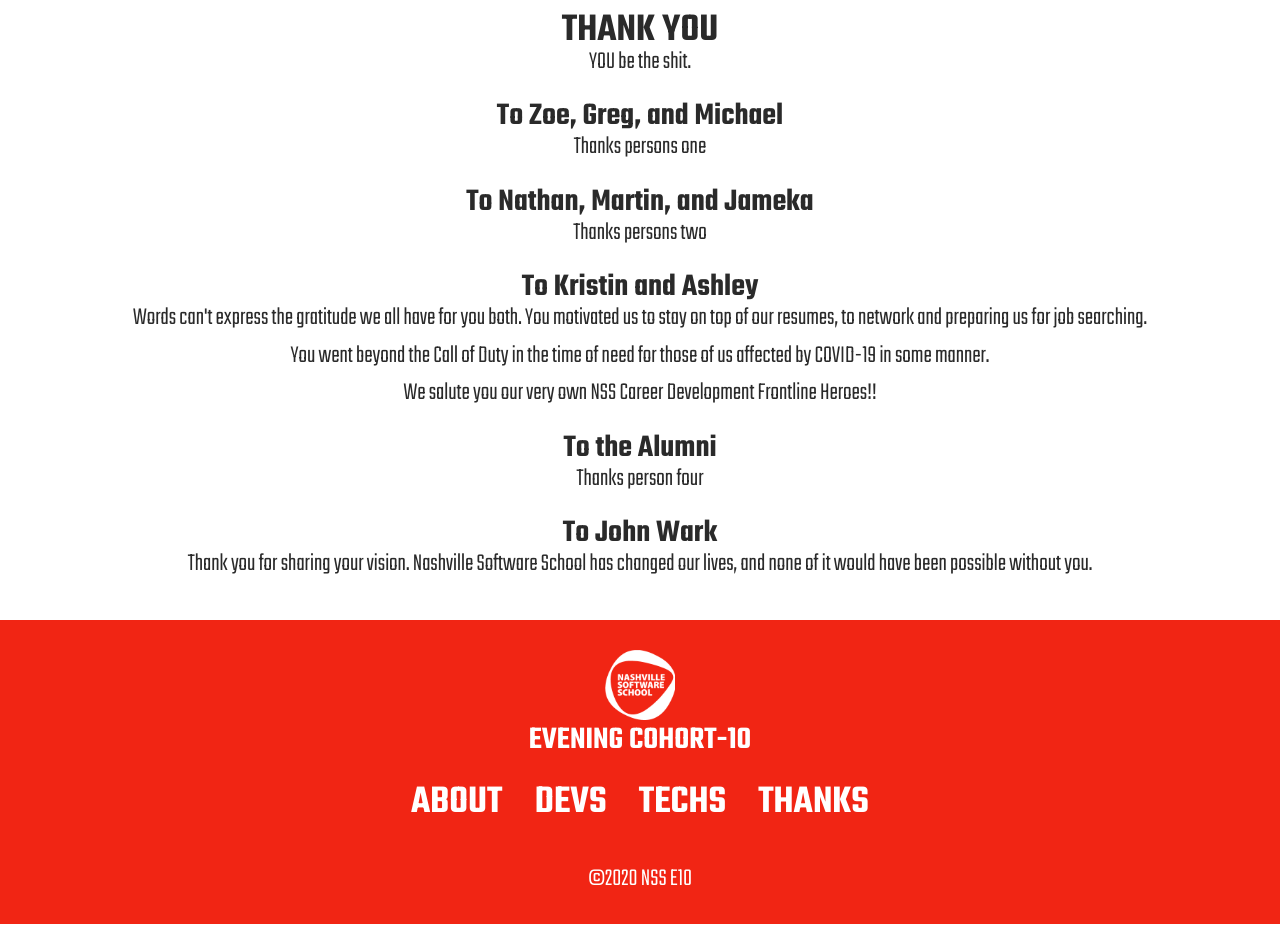
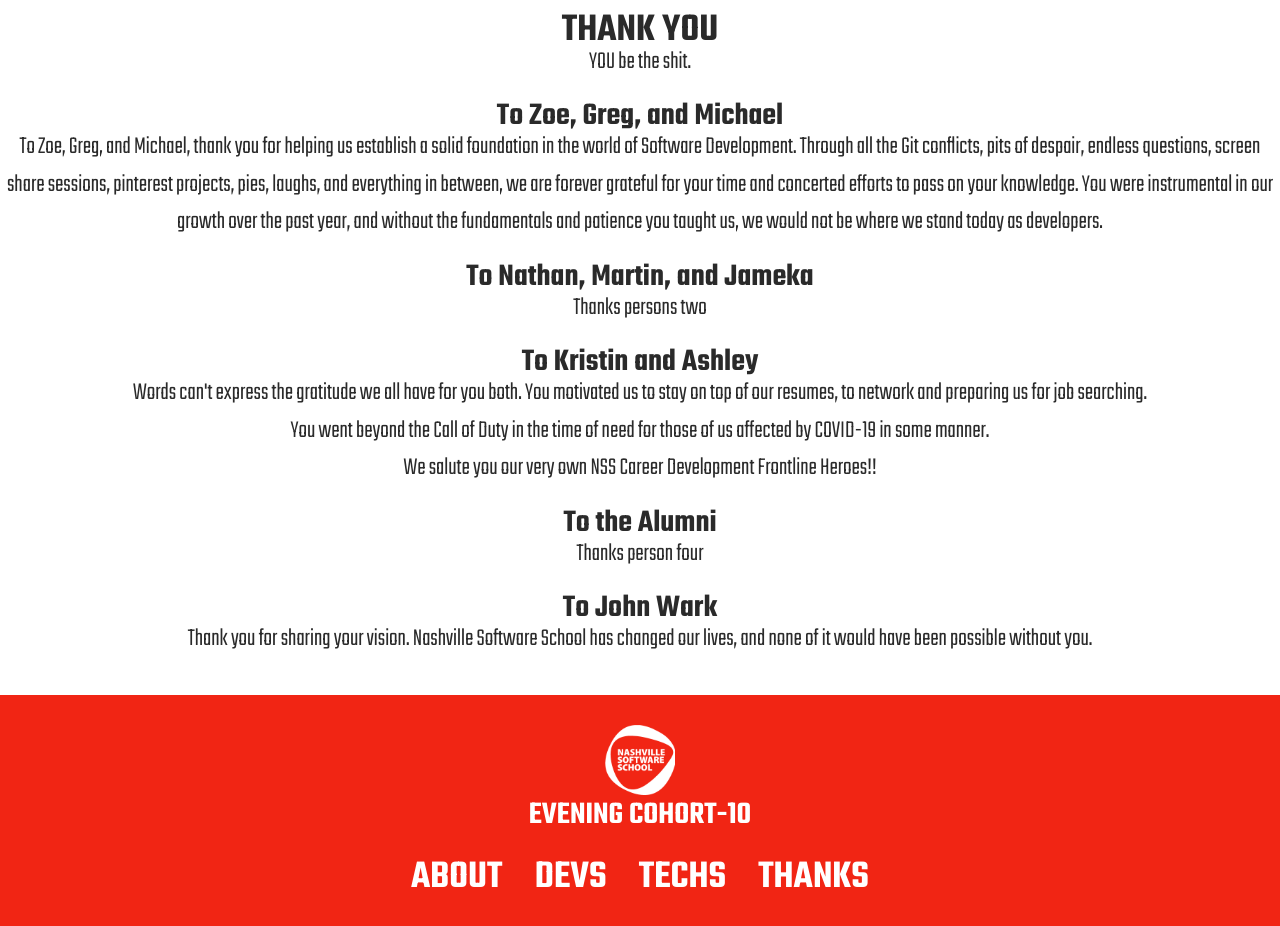
Before and after one commit to nss-evening-cohort-10/E10-Website, a website built with webpack: page src/index.html in a window 1280 px wide. Shown: the part 1420-2346 px from the top of the page. Built offline with nearby package versions, Linux system fonts and the light colour scheme.

Commit message:
first draft of thank front end complete. Waiting on feedback via slack from rest of the cohort

```diff
--- a/src/index.html
+++ b/src/index.html
@@ -98,7 +98,7 @@
     <h1>THANK YOU</h1>
     <p>YOU be the shit.</p>
     <h2>To Zoe, Greg, and Michael</h2>
-    <p>Thanks persons one</p>
+    <p>To Zoe, Greg, and Michael, thank you for helping us establish a solid foundation in the world of Software Development. Through all the Git conflicts, pits of despair, endless questions, screen share sessions, pinterest projects, pies, laughs, and everything in between, we are forever grateful for your time and concerted efforts to pass on your knowledge. You were instrumental in our growth over the past year, and without the fundamentals and patience you taught us, we would not be where we stand today as developers.  </p>
     <h2>To Nathan, Martin, and Jameka</h2>
     <p>Thanks persons two</p>
     <h2>To Kristin and Ashley</h2>
```
